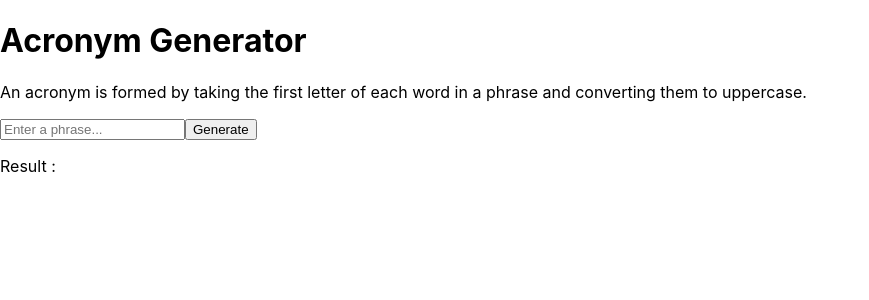
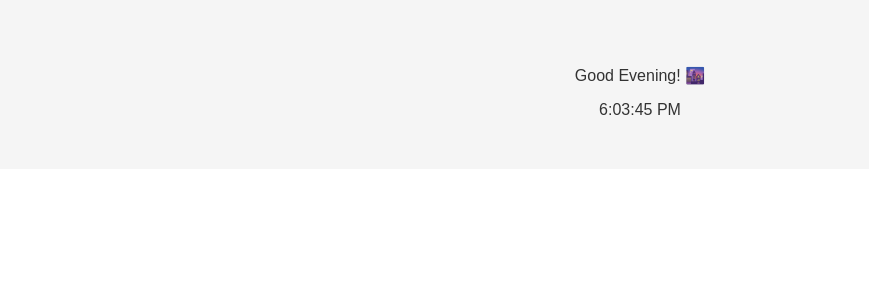
Before and after one commit to AyushiShankar/ReactPractice, a React (Create React App) app: page / in a window 1280 px wide. Shown: the top 300 px of the page, without its empty margins (0-869 px from the left). Built offline with nearby package versions, Linux system fonts and the light colour scheme.

Commit message:
Greeting

```diff
--- a/src/App.js
+++ b/src/App.js
@@ -1,9 +1,5 @@
-import AcronymGenerator from "./components/AcronymGenerator/AcronymGenerator";
+import Greeting from "./components/Greeting/Greeting";
 
 export default function App() {
-  return (
-    <div className="App">
-      <AcronymGenerator />
-    </div>
-  );
+  return <Greeting />;
 }
--- /dev/null
+++ b/src/components/Greeting/Greeting.js
@@ -0,0 +1,40 @@
+import React, { useState, useEffect } from "react";
+
+export default function Greeting() {
+  const [text, setText] = useState("");
+  const [greet, setGreet] = useState("");
+
+  useEffect(() => {
+    const time = () => {
+      const current = new Date();
+      const hours = current.getHours();
+
+      setText(current.toLocaleTimeString());
+
+      if (hours >= 5 && hours < 12) setGreet("Good Morning! ☀️");
+      else if (hours >= 12 && hours < 17) setGreet("Good Afternoon! 🌤️");
+      else if (hours >= 17 && hours < 21) setGreet("Good Evening! 🌆");
+      else setGreet("Good Night! 🌙✨");
+    };
+
+    time();
+    const timer = setInterval(time, 1000);
+    return () => clearTimeout(timer);
+  }, []);
+
+  return (
+    <div
+      className="modal-content"
+      style={{
+        textAlign: "center",
+        padding: "50px",
+        fontFamily: "Arial, sans-serif",
+        backgroundColor: "#f5f5f5",
+        color: "#333",
+      }}
+    >
+      <p data-testid="greeting">{greet}</p>
+      <time data-testid="time" className="updated-time">{text}</time>
+    </div>
+  );
+}
```
Also changed, not shown: src/components/LeapYear/LeapYear.js (+4 -5 lines).
